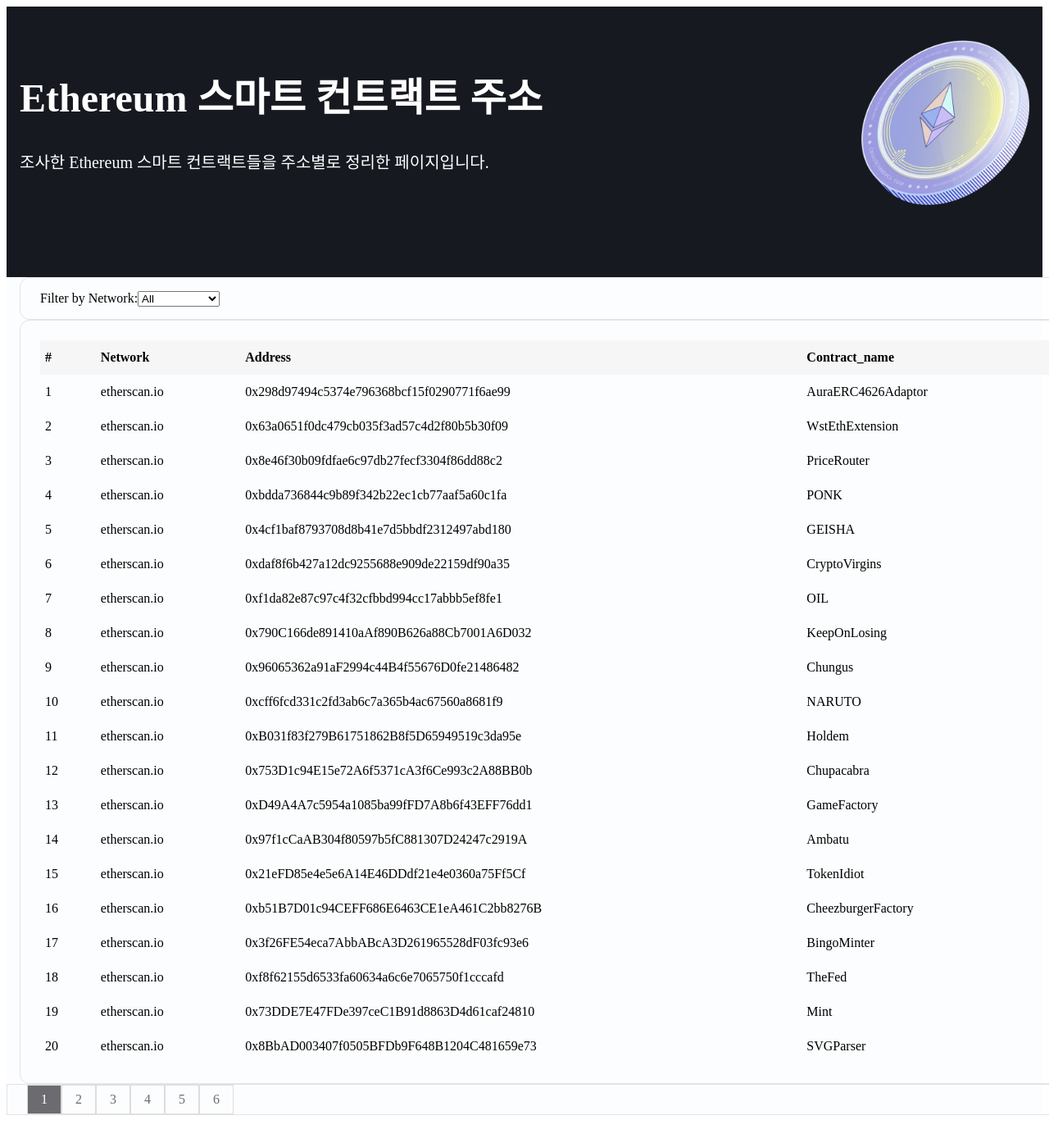
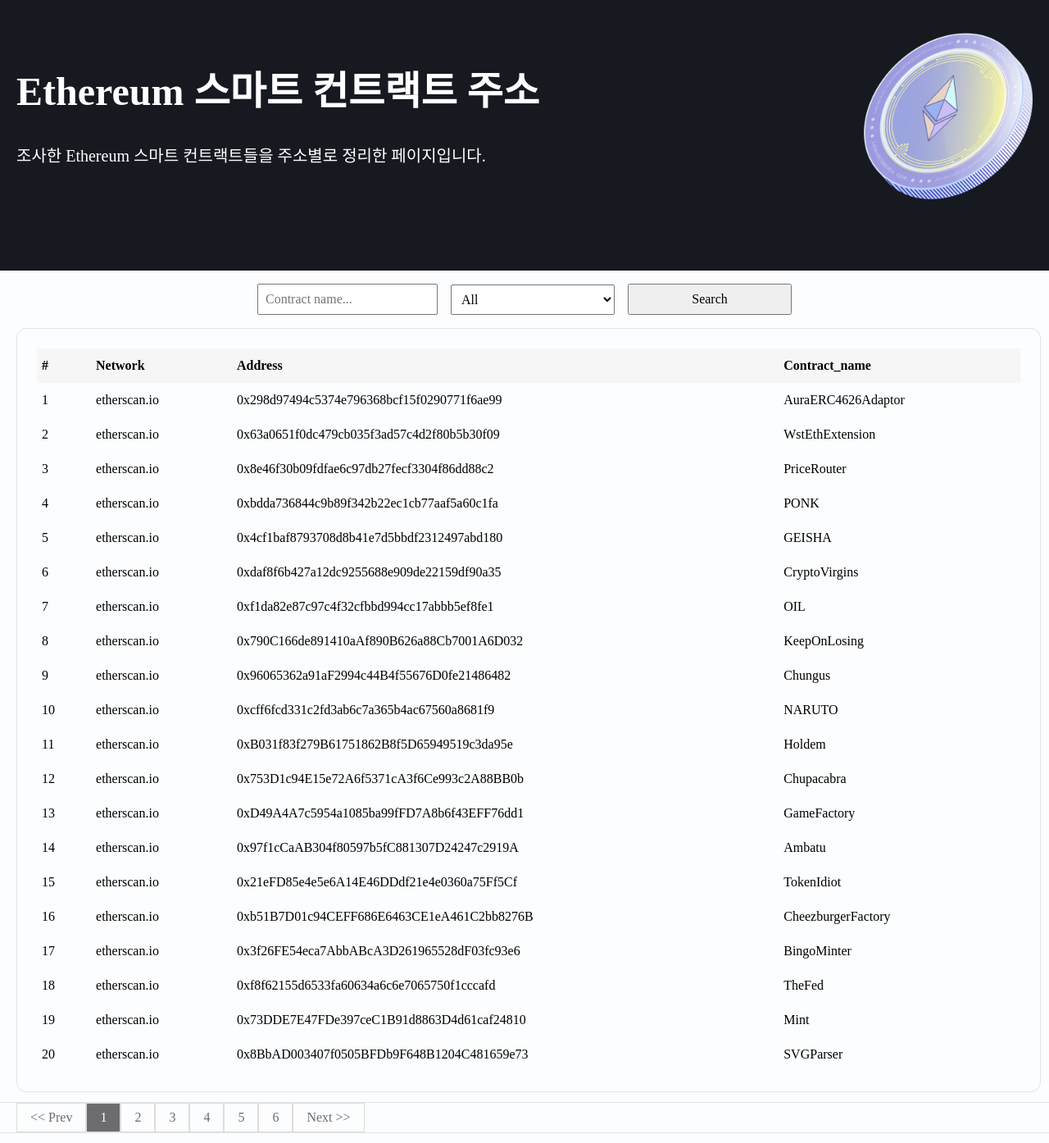
Before and after one commit to Ethereum-money-dispenser/capstone-design, a Flask app: page / in a window 1280 px wide; the page is wider, and only the part inside the window is pictured. Shown: that part at 82% size. Before the commit the page ends 1360 px from the top of that part, so only its background shows below. Run offline with Flask 3, Linux system fonts and the light colour scheme; data comes from the database, SQL or seed files in the repository.

Commit message:
Modify HTML file

```diff
--- a/src/web/static/css/style.css
+++ b/src/web/static/css/style.css
@@ -1,4 +1,10 @@
 /* Add your CSS styles here */
+
+body {
+    margin: 0;
+    padding: 0;
+    font-family: Inter var, sans-serif;
+}
 
 .App {
     text-align: center;
@@ -25,7 +31,7 @@
 .centered-container {
     max-width: 1312px;
     margin: 0 auto;
-    width: calc(100% - 32px);
+    width: calc(100% - 40px);
 }
 
 .pagination {
@@ -33,6 +39,7 @@
     list-style: none;
     padding: 0;
     border: 1px solid #e3e3e4;
+    border-radius: 2px;
     width: 100%;
     padding-left: 24px;
     padding-right: 24px;
@@ -128,25 +135,21 @@
     align-items: center;
 }
 
-.selection-border {
-    border: 1px solid #e3e3e4;
-    border-radius: 12px;
-    width: 100%;
-    padding-left: 24px;
-    padding-right: 24px;
+.filter-border {
+    padding: 1rem;
+    justify-content: center;
+    gap: 1rem;
 }
 
 .table-border {
     padding: 24px;
     border: 1px solid #e3e3e4;
     border-radius: 12px;
-    width: 100%;
 }
 
 .network-filter-block {
     display: flex;
     flex-direction: row;
-    width: 100%;
     height: 50px;
 }
 
@@ -205,3 +208,27 @@
 .hidden {
     display: none;
 }
+
+.p-2 {
+    padding: 0.5rem;
+}
+
+input, button, select, textarea {
+    font-family: inherit;
+    font-size: 100%;
+    font-weight: inherit;
+    line-height: inherit;
+    color: inherit;
+    margin: 0;
+    width: 200px;
+}
+
+.px-2 {
+    padding-left: 0.5rem;
+    padding-right: 0.5rem;
+}
+
+.py-4 {
+    padding-top: 1rem;
+    padding-bottom: 1rem;
+}
--- a/src/web/templates/main.html
+++ b/src/web/templates/main.html
@@ -16,9 +16,7 @@
                             <h1>Ethereum 스마트 컨트랙트 주소</h1>
                         </div>
                         <div>
-                            <p>
-                                조사한 Ethereum 스마트 컨트랙트들을 주소별로 정리한 페이지입니다.
-                            </p>
+                            <p>조사한 Ethereum 스마트 컨트랙트들을 주소별로 정리한 페이지입니다.</p>
                         </div>
                     </div>
                     <div class="ant-col ant-col-lg-9" style="padding-left: 16px; padding-right: 16px;">
@@ -31,20 +29,21 @@
         </div>
         <div class="App-body">
             <div class="ant-col ant-row-middle centered-container">
-                <div class="ant-row ant-row-middle centered-container selection-border">
-                    <div class="network-filter-block ant-row-middle">
-                        <label for="network-filter">Filter by Network:  </label>
-                        <select id="network-filter">
+                <form id="filters" class="ant-row ant-row-middle centered-container filter-border">
+                    <input type="text" name="keyword" class="p-2" placeholder="Contract name...">
+
+                    <select id="network-filter" name="network-filter" class="p-2">
                         <option value="all">All</option>
                         <option value="etherscan.io">etherscan.io</option>
                         <option value="bscscan.com">bscscan.com</option>
                         <option value="arbiscan.io">arbiscan.io</option>
                     </select>
-                    </div>
-                </div>
+
+                    <button class="p-2 px-2" id="search-button">Search</button>
+                </form>
                 <div class="ant-row ant-row-middle centered-container table-border">
                     <div class="ant-table">
-                        <table>
+                        <table class="wrapper">
                             <colgroup></colgroup>
                             <thead class="ant-table-thead">
                                 <tr>
@@ -56,7 +55,7 @@
                             </thead>
                             <tbody id="contract-rows">
                                 {% for row_number, row in rows_with_number %}
-                                <tr class="{{ row['network'] }} ant-table-row">
+                                <tr class="{{ row['network'] }} {{row['contract_name']|lower}} ant-table-row item">
                                     <td class="ant-table-cell">{{ row_number }}</td>
                                     <td class="ant-table-cell">{{ row['network'] }}</td>
                                     <td class="ant-table-cell">{{ row['address'] }}</td>
@@ -68,13 +67,24 @@
                     </div>
                 </div>
             </div>
-            <div class="pagination ant-row ant-row-middle centered-container">
+            <div class="pagination ant-row ant-row-middle centered-container" style="margin: 12px;">
+                <div class="ant-row ant-row-middle centered-container">
+                    <div class="ant-row ant-row-middle">
+                        <a href="?page={{ current_page - 1 }}"><< Prev</a>
+                    </div>
+                    <div class="ant-row ant-row-middle">
                         {% for page in range(1, total_pages + 1) %}
                         <a href="?page={{ page }}" {% if page == current_page %} class="active" {% elif page < (current_page - 5) %} class="hidden" {% elif page > (current_page + 5) %} class="hidden" {% endif %}>{{ page }}</a>
                         {% endfor %}
                     </div>
+                    <div class="ant-row ant-row-middle">
+                        <a href="?page={{ current_page + 1 }}">Next >></a>
                     </div>
                 </div>
+            </div>
+        </div>
+    </div>
+    <script src="{{url_for('static', filename='js/filtering.js')}}"></script>
     <script src="{{url_for('static', filename='js/pagination.js')}}"></script>
 </body>
 </html>
```
Also changed, not shown: src/web/app.py (line endings or trailing spaces). Lines whose indentation alone changed are shown as unchanged.
